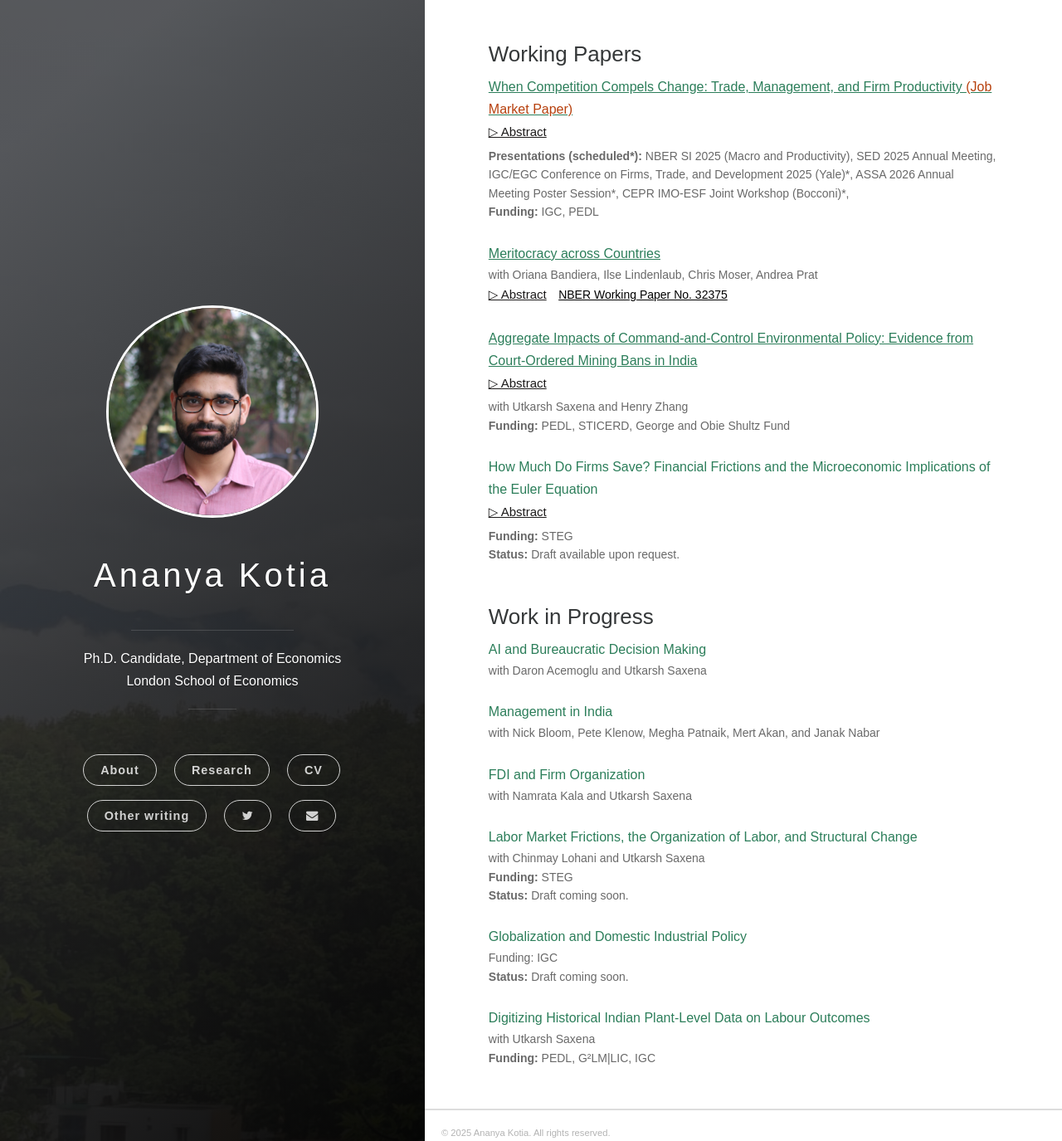
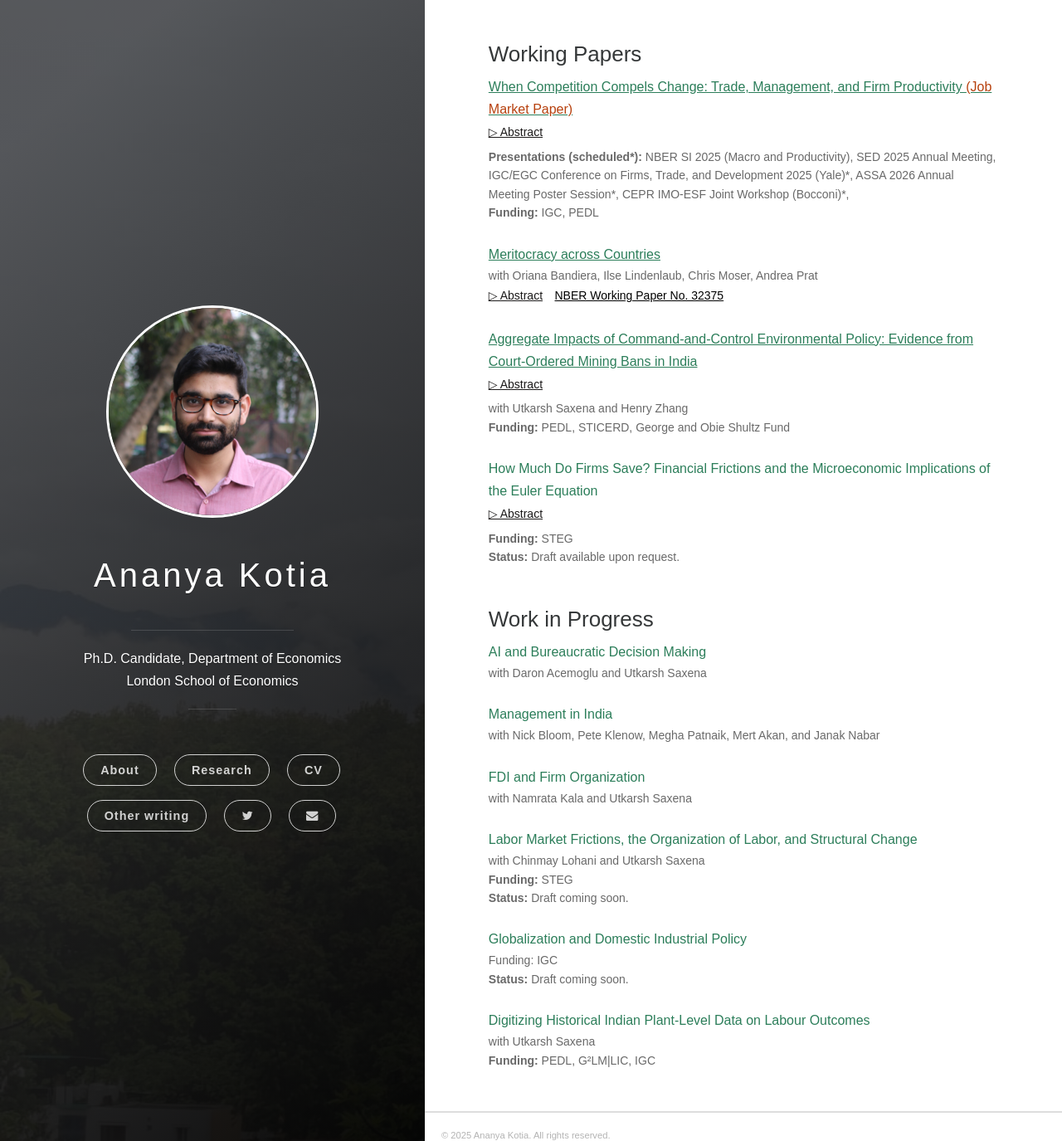
Before and after one commit to ananyakotia/ananyakotia.github.io, a Jekyll site: the page built from pages/research.markdown, in a window 1280 px wide and 1375 px high. Shown: the whole window at 83% size. Built offline with Jekyll 4.4.1, drawn with Linux system fonts in a browser that asks for light colours; some web fonts are replaced; a style sheet for code colours, icons or effects is not loaded.

Commit message:
Update main.scss

```diff
--- a/css/main.scss
+++ b/css/main.scss
@@ -170,12 +170,14 @@ coauthor {
     overflow: hidden;
     transition: max-height 0.3s ease-in-out;
     margin-bottom: 25px;
+    font-size: 16px;
+    line-height: 1.5;
 }
 
 .abstract-toggle {
     /* color: #007ACC; */
     margin-right: 10px;
-    font-size: 15px;
+    font-size: 14px;
     text-decoration: underline;
     cursor: pointer;
 }
```
